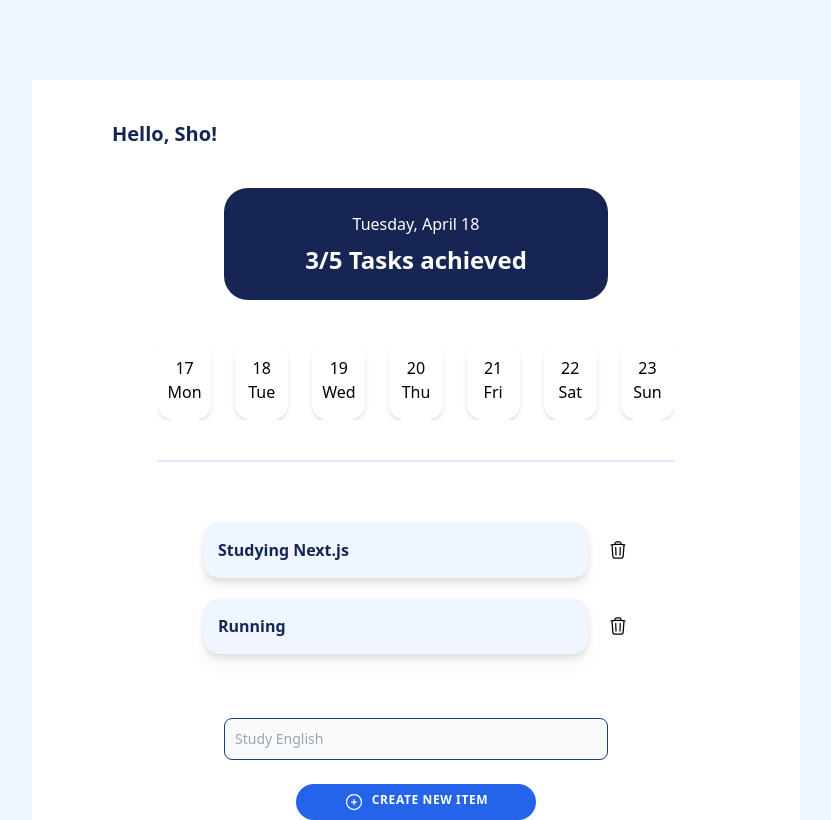
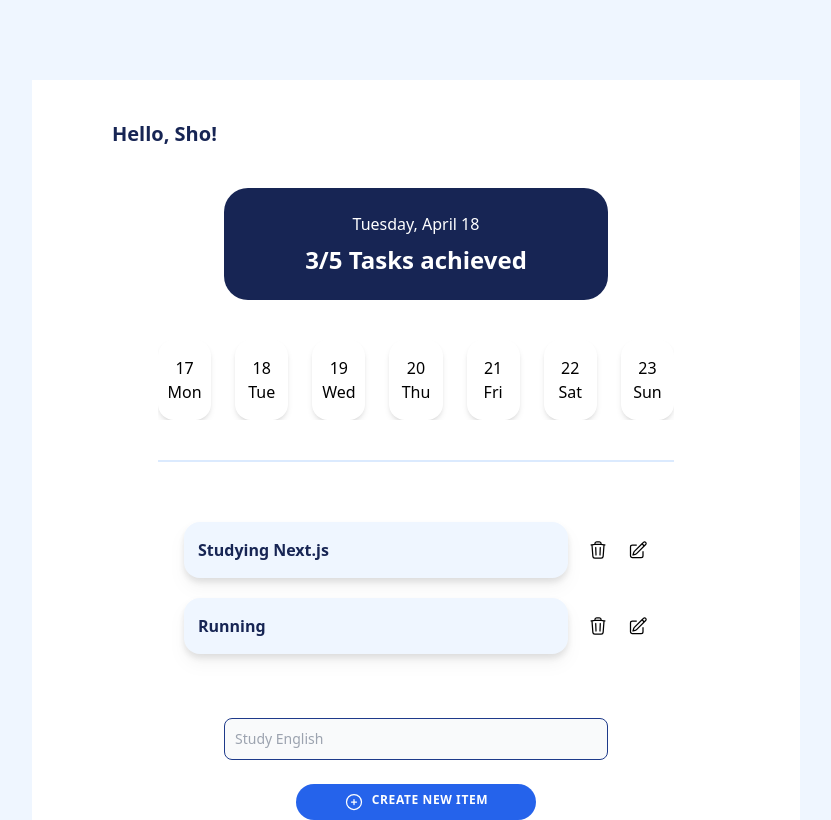
Before and after one commit to mikuweb/Feel_Your_Achievement, a Next.js app: page / in a window 1280 px wide. Shown: the whole page, without its empty margins (224-1055 px from the left). Built offline with nearby package versions, Linux system fonts and the light colour scheme.

Commit message:
create components: inputForm, item

```diff
--- /dev/null
+++ b/components/inputForm.tsx
@@ -0,0 +1,44 @@
+import React, { FC, FormEvent } from "react";
+
+interface InputFormProps {
+  handleAddItem: (e: FormEvent<HTMLFormElement>) => void;
+  item: string;
+  setItem: (value: string) => void;
+}
+
+const InputForm: FC<InputFormProps> = ({ handleAddItem, item, setItem }) => {
+  return (
+    <div className="">
+      <form onSubmit={handleAddItem}>
+        <input
+          id="add-item"
+          value={item}
+          placeholder="Study English"
+          required
+          onChange={(e) => setItem(e.target.value)}
+          className="bg-gray-50 border border-blue-900 text-blue-950 text-sm rounded-lg focus:ring-blue-500 focus:border-blue-500 block w-96 mx-auto p-2.5 my-1 mb-3 lg:mb-6"
+        />
+
+        <button className="mx-auto w-60 flex gap-2 item-center justify-center bg-blue-600 text-white rounded-full py-2 px-3 uppercase text-xs font-bold curser-pointer tracking-wider">
+          <svg
+            xmlns="http://www.w3.org/2000/svg"
+            fill="none"
+            viewBox="0 0 24 24"
+            stroke-width="1.5"
+            stroke="currentColor"
+            className="w-5 h-5"
+          >
+            <path
+              stroke-linecap="round"
+              stroke-linejoin="round"
+              d="M12 9v6m3-3H9m12 0a9 9 0 11-18 0 9 9 0 0118 0z"
+            />
+          </svg>
+          <p>Create new item</p>
+        </button>
+      </form>
+    </div>
+  );
+};
+
+export default InputForm;
--- /dev/null
+++ b/components/item.tsx
@@ -0,0 +1,52 @@
+import React, { FC } from "react";
+
+interface ItemProps {
+  id: number;
+  value: string;
+  handleComplete: () => void;
+  handleDelete: (id: number) => void;
+}
+
+const Item: FC<ItemProps> = ({ id, value, handleComplete, handleDelete }) => {
+  return (
+    <li key={id} className="flex justify-center gap-5 items-center my-5">
+      <div
+        className="bg-blue-50 rounded-2xl drop-shadow-lg text-blue-950 p-3.5 w-72 lg:w-96 h-14 flex items-center cursor-pointer hover:scale-105"
+        onClick={handleComplete}
+      >
+        <p className="font-bold">{value}</p>
+      </div>
+      <svg
+        xmlns="http://www.w3.org/2000/svg"
+        fill="none"
+        viewBox="0 0 24 24"
+        stroke-width="1.5"
+        stroke="currentColor"
+        className="w-5 h-5 cursor-pointer hover:scale-105"
+        onClick={() => handleDelete(id)}
+      >
+        <path
+          stroke-linecap="round"
+          stroke-linejoin="round"
+          d="M14.74 9l-.346 9m-4.788 0L9.26 9m9.968-3.21c.342.052.682.107 1.022.166m-1.022-.165L18.16 19.673a2.25 2.25 0 01-2.244 2.077H8.084a2.25 2.25 0 01-2.244-2.077L4.772 5.79m14.456 0a48.108 48.108 0 00-3.478-.397m-12 .562c.34-.059.68-.114 1.022-.165m0 0a48.11 48.11 0 013.478-.397m7.5 0v-.916c0-1.18-.91-2.164-2.09-2.201a51.964 51.964 0 00-3.32 0c-1.18.037-2.09 1.022-2.09 2.201v.916m7.5 0a48.667 48.667 0 00-7.5 0"
+        />
+      </svg>
+      <svg
+        xmlns="http://www.w3.org/2000/svg"
+        fill="none"
+        viewBox="0 0 24 24"
+        stroke-width="1.5"
+        stroke="currentColor"
+        className="w-5 h-5 cursor-pointer hover:scale-105"
+      >
+        <path
+          stroke-linecap="round"
+          stroke-linejoin="round"
+          d="M16.862 4.487l1.687-1.688a1.875 1.875 0 112.652 2.652L10.582 16.07a4.5 4.5 0 01-1.897 1.13L6 18l.8-2.685a4.5 4.5 0 011.13-1.897l8.932-8.931zm0 0L19.5 7.125M18 14v4.75A2.25 2.25 0 0115.75 21H5.25A2.25 2.25 0 013 18.75V8.25A2.25 2.25 0 015.25 6H10"
+        />
+      </svg>
+    </li>
+  );
+};
+
+export default Item;
--- a/components/itemList.tsx
+++ b/components/itemList.tsx
@@ -1,35 +1,47 @@
 import React, { FC, FormEvent, useState } from "react";
+import InputForm from "./inputForm";
+import Item from "./item";
 
 interface Item {
   id: number;
   value: string;
+  isCompleted: boolean;
 }
 const ItemList: FC = () => {
   const [itemList, setItemList] = useState<Item[]>([
     {
       id: Math.random(),
       value: "Studying Next.js",
+      isCompleted: false,
     },
     {
       id: Math.random(),
       value: "Running",
+      isCompleted: false,
     },
   ]);
 
   const [item, setItem] = useState<string>("");
 
-  const handleAddItem = (e: FormEvent<HTMLFormElement>) => {
+  const [isCompleted, setIsCompleted] = useState<boolean>(false);
+
+  const handleAddItem = (e: FormEvent<HTMLFormElement>): void => {
     e.preventDefault();
     const newItemList = [
       ...itemList,
       {
         id: Math.random(),
         value: item,
+        isCompleted: false,
       },
     ];
 
     setItemList(newItemList);
     setItem("");
+  };
+
+  const handleComplete = () => {
+    setIsCompleted((preValue) => !preValue);
   };
 
   const handleDelete = (id: number) => {
@@ -45,63 +57,17 @@ const ItemList: FC = () => {
       <div className="py-10">
         <ul>
           {itemList.map((item) => (
-            <li
+            <Item
               key={item.id}
-              className="flex justify-center gap-5 items-center my-5"
-            >
-              <div className="bg-blue-50 rounded-2xl drop-shadow-lg text-blue-950 p-3.5 w-72 lg:w-96 h-14 flex items-center cursor-pointer">
-                <p className="font-bold">{item.value}</p>
-              </div>
-              <svg
-                xmlns="http://www.w3.org/2000/svg"
-                fill="none"
-                viewBox="0 0 24 24"
-                stroke-width="1.5"
-                stroke="currentColor"
-                className="w-5 h-5 cursor-pointer"
-                onClick={() => handleDelete(item.id)}
-              >
-                <path
-                  stroke-linecap="round"
-                  stroke-linejoin="round"
-                  d="M14.74 9l-.346 9m-4.788 0L9.26 9m9.968-3.21c.342.052.682.107 1.022.166m-1.022-.165L18.16 19.673a2.25 2.25 0 01-2.244 2.077H8.084a2.25 2.25 0 01-2.244-2.077L4.772 5.79m14.456 0a48.108 48.108 0 00-3.478-.397m-12 .562c.34-.059.68-.114 1.022-.165m0 0a48.11 48.11 0 013.478-.397m7.5 0v-.916c0-1.18-.91-2.164-2.09-2.201a51.964 51.964 0 00-3.32 0c-1.18.037-2.09 1.022-2.09 2.201v.916m7.5 0a48.667 48.667 0 00-7.5 0"
-                />
-              </svg>
-            </li>
+              id={item.id}
+              value={item.value}
+              handleComplete={handleComplete}
+              handleDelete={handleDelete}
+            />
           ))}
         </ul>
       </div>
-
-      <div className="">
-        <form onSubmit={handleAddItem}>
-          <input
-            id="add-item"
-            value={item}
-            placeholder="Study English"
-            required
-            onChange={(e) => setItem(e.target.value)}
-            className="bg-gray-50 border border-blue-900 text-blue-950 text-sm rounded-lg focus:ring-blue-500 focus:border-blue-500 block w-96 mx-auto p-2.5 my-1 mb-3 lg:mb-6"
-          />
-
-          <button className="mx-auto w-60 flex gap-2 item-center justify-center bg-blue-600 text-white rounded-full py-2 px-3 uppercase text-xs font-bold curser-pointer tracking-wider">
-            <svg
-              xmlns="http://www.w3.org/2000/svg"
-              fill="none"
-              viewBox="0 0 24 24"
-              stroke-width="1.5"
-              stroke="currentColor"
-              className="w-5 h-5"
-            >
-              <path
-                stroke-linecap="round"
-                stroke-linejoin="round"
-                d="M12 9v6m3-3H9m12 0a9 9 0 11-18 0 9 9 0 0118 0z"
-              />
-            </svg>
-            <p>Create new item</p>
-          </button>
-        </form>
-      </div>
+      <InputForm item={item} setItem={setItem} handleAddItem={handleAddItem} />
     </>
   );
 };
```
